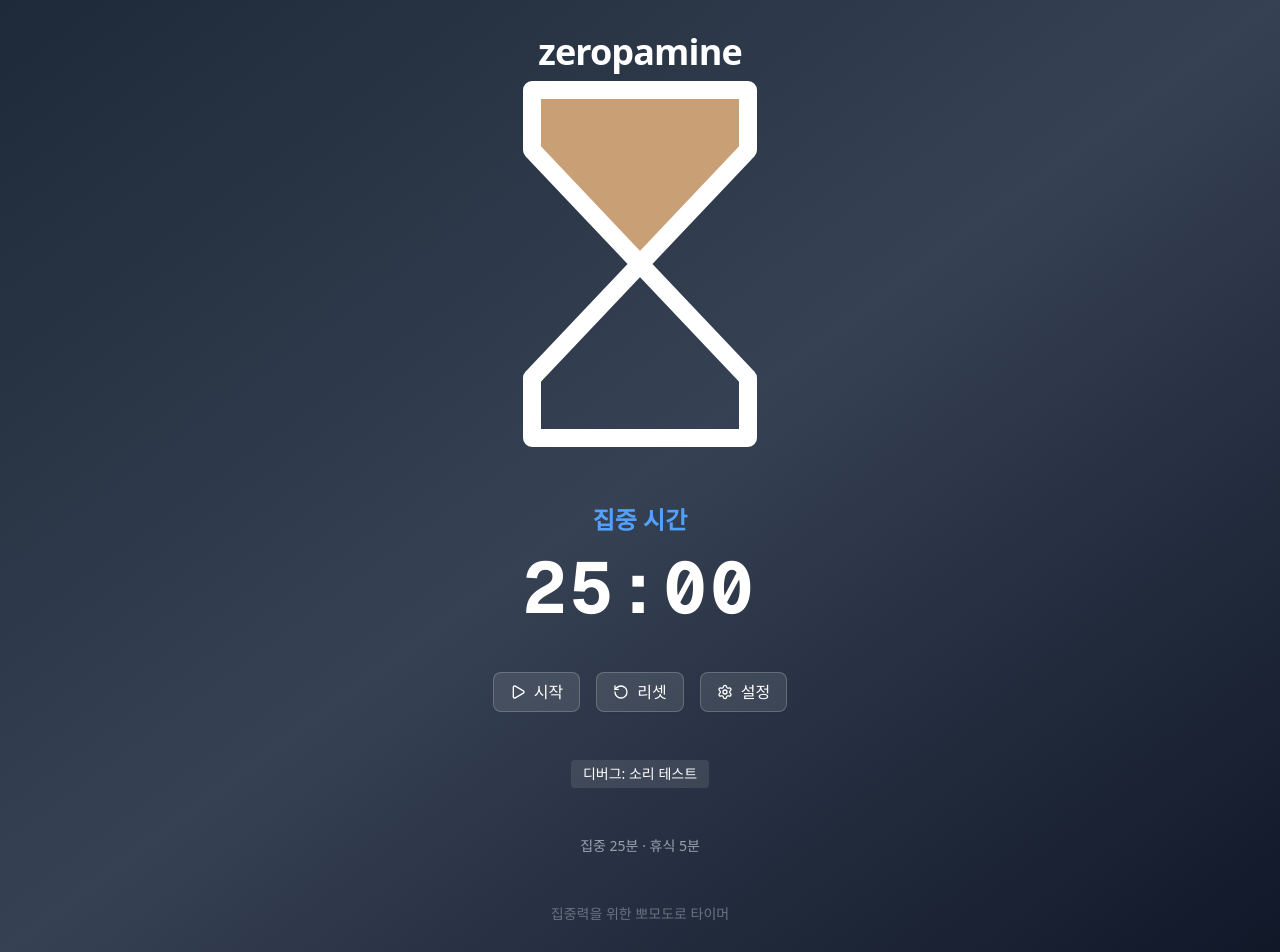
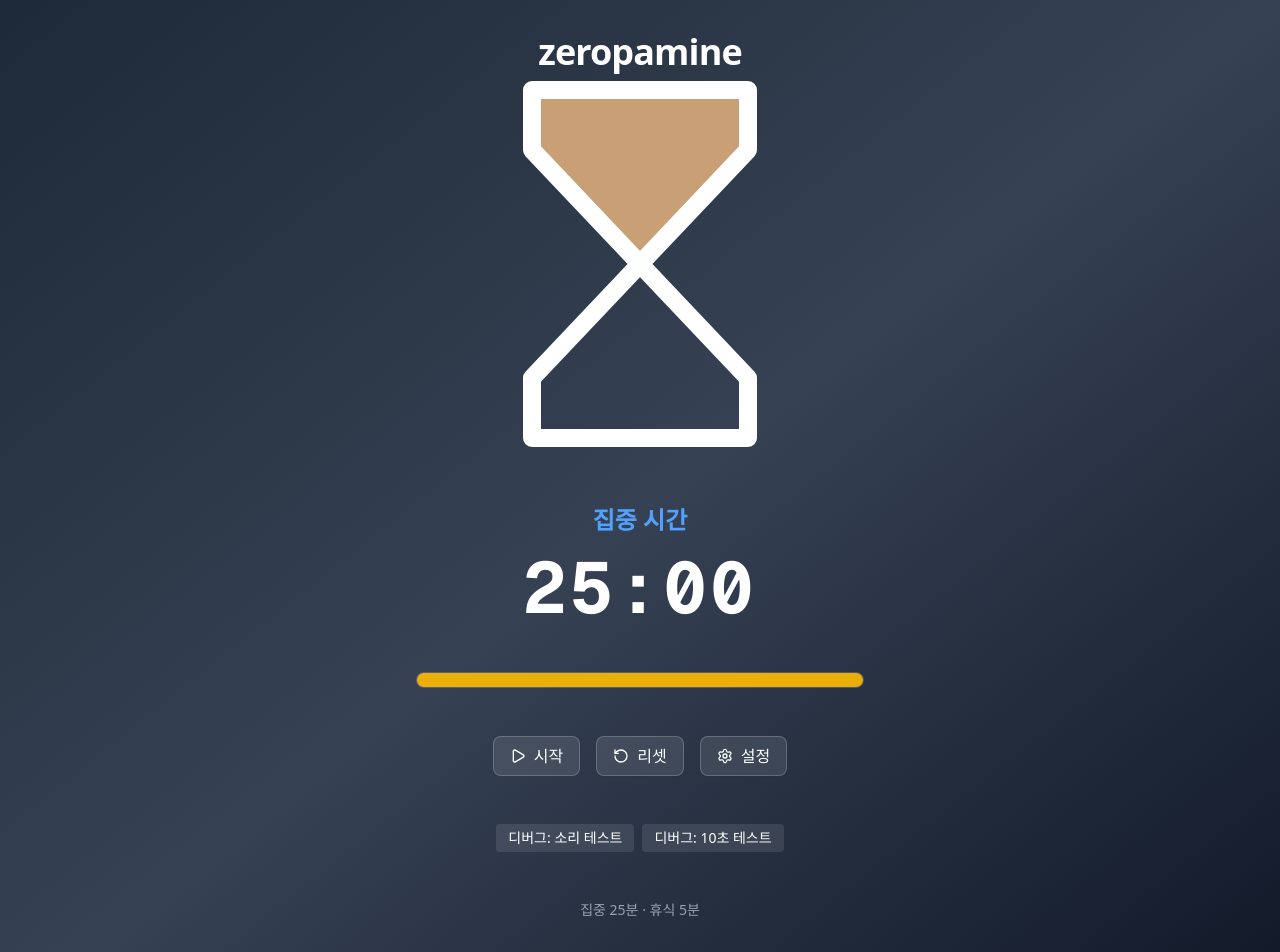
Before and after one commit to appstdo/zeropamine-web, a Next.js app: page / in a window 1280 px wide. Shown: the top 952 px of the page. Built offline with nearby package versions, Linux system fonts and the light colour scheme.

Commit message:
feat: 프로그래스 바 추가

```diff
--- a/src/app/page.tsx
+++ b/src/app/page.tsx
@@ -20,6 +20,7 @@ export default function Home() {
     updateSettings,
     requestNotificationPermission,
     playCompletionSound,
+    startTenSecondTest,
   } = usePomodoro();
 
   const [settingsOpen, setSettingsOpen] = useState(false);
@@ -42,6 +43,17 @@ export default function Home() {
         : settings.breakDuration * 60;
     return totalTime > 0 ? timeLeft / totalTime : 0;
   }, [mode, timeLeft, settings]);
+
+  const focusProgress = useMemo(
+    () => Math.min(1, Math.max(0, progress)),
+    [progress],
+  );
+  const breakProgress = useMemo(
+    () => Math.min(1, Math.max(0, 1 - progress)),
+    [progress],
+  );
+  const displayProgress = mode === "focus" ? focusProgress : breakProgress;
+  const progressPercentage = Math.round(displayProgress * 100);
 
   // 알림 권한 요청 핸들러
   const handleNotificationRequest = async () => {
@@ -93,6 +105,23 @@ export default function Home() {
         {/* 타이머 */}
         <Timer mode={mode} timeLeft={timeLeft} />
 
+        <div
+          role="progressbar"
+          aria-label="타이머 진행도"
+          aria-valuemin={0}
+          aria-valuemax={100}
+          aria-valuenow={progressPercentage}
+          aria-valuetext={`진행률 ${progressPercentage}%`}
+          className="w-full max-w-md h-3 sm:h-4 bg-white/10 border border-white/10 rounded-full overflow-hidden shadow-inner"
+        >
+          <div
+            className={`h-full transition-all duration-700 ease-linear ${
+              mode === "focus" ? "bg-amber-400/90" : "bg-white/80"
+            }`}
+            style={{ width: `${displayProgress * 100}%` }}
+          />
+        </div>
+
         {/* 컨트롤 버튼 */}
         <Controls
           status={status}
@@ -103,6 +132,7 @@ export default function Home() {
         />
 
         {isDebug && (
+          <div className="flex gap-2">
             <button
               type="button"
               onClick={playCompletionSound}
@@ -110,6 +140,14 @@ export default function Home() {
             >
               디버그: 소리 테스트
             </button>
+            <button
+              type="button"
+              onClick={startTenSecondTest}
+              className="px-3 py-1 text-xs sm:text-sm font-medium text-white bg-white/10 hover:bg-white/20 rounded transition-colors"
+            >
+              디버그: 10초 테스트
+            </button>
+          </div>
         )}
 
         {/* 현재 설정 표시 */}
--- a/src/components/pomodoro/CoffeeMug.tsx
+++ b/src/components/pomodoro/CoffeeMug.tsx
@@ -27,7 +27,7 @@ export function CoffeeMug({ mode, progress }: CoffeeMugProps) {
 
   return (
     <div
-      className="relative w-80 h-96 sm:w-80 sm:h-96 md:w-80 md:h-96 flex items-center justify-center"
+      className="relative w-80 h-96 sm:w-80 sm:h-96 md:w-80 md:h-106 flex items-center justify-center"
       aria-label="커피 머그잔"
     >
       <svg
@@ -41,7 +41,7 @@ export function CoffeeMug({ mode, progress }: CoffeeMugProps) {
         <path
           d="M 40 80 L 152 80 C 160 80 164 84 164 92 L 160 178 C 158 216 120 224 96 224 C 72 224 34 216 32 178 L 28 92 C 28 84 32 80 40 80 Z"
           stroke="white"
-          strokeWidth="12"
+          strokeWidth="10"
           strokeLinecap="round"
           strokeLinejoin="round"
         />
@@ -49,7 +49,7 @@ export function CoffeeMug({ mode, progress }: CoffeeMugProps) {
         <path
           d="M 152 108 C 176 108 184 124 184 144 C 184 164 176 180 152 180"
           stroke="white"
-          strokeWidth="12"
+          strokeWidth="10"
           strokeLinecap="round"
           strokeLinejoin="round"
         />
--- a/src/hooks/usePomodoro.ts
+++ b/src/hooks/usePomodoro.ts
@@ -278,6 +278,15 @@ export function usePomodoro() {
     }));
   }, []);
 
+  const startTenSecondTest = useCallback(() => {
+    ensureAudioContext();
+    setState((prev) => ({
+      ...prev,
+      status: "running",
+      timeLeft: 10,
+    }));
+  }, [ensureAudioContext]);
+
   // 설정 업데이트
   const updateSettings = useCallback(
     (newSettings: Partial<PomodoroSettings>) => {
@@ -316,5 +325,6 @@ export function usePomodoro() {
     updateSettings,
     requestNotificationPermission,
     playCompletionSound,
+    startTenSecondTest,
   };
 }
```
Lines whose indentation alone changed are shown as unchanged.
